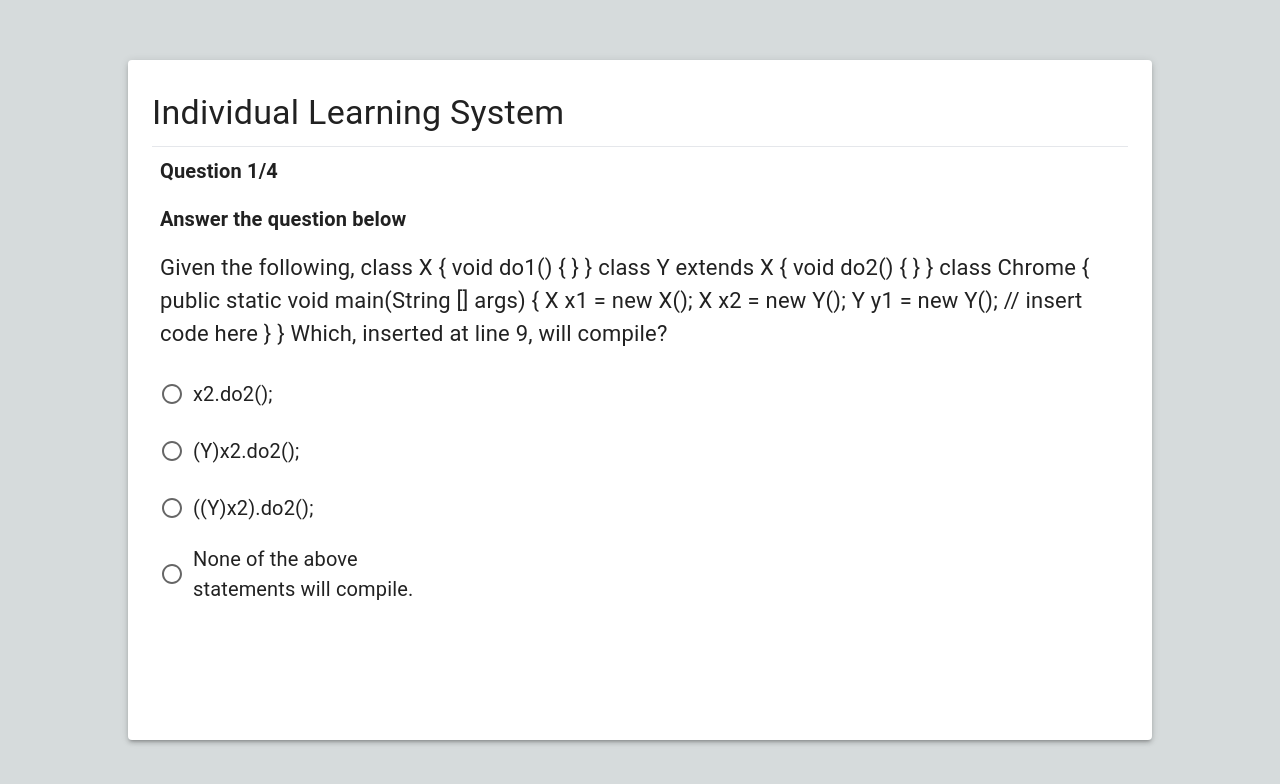
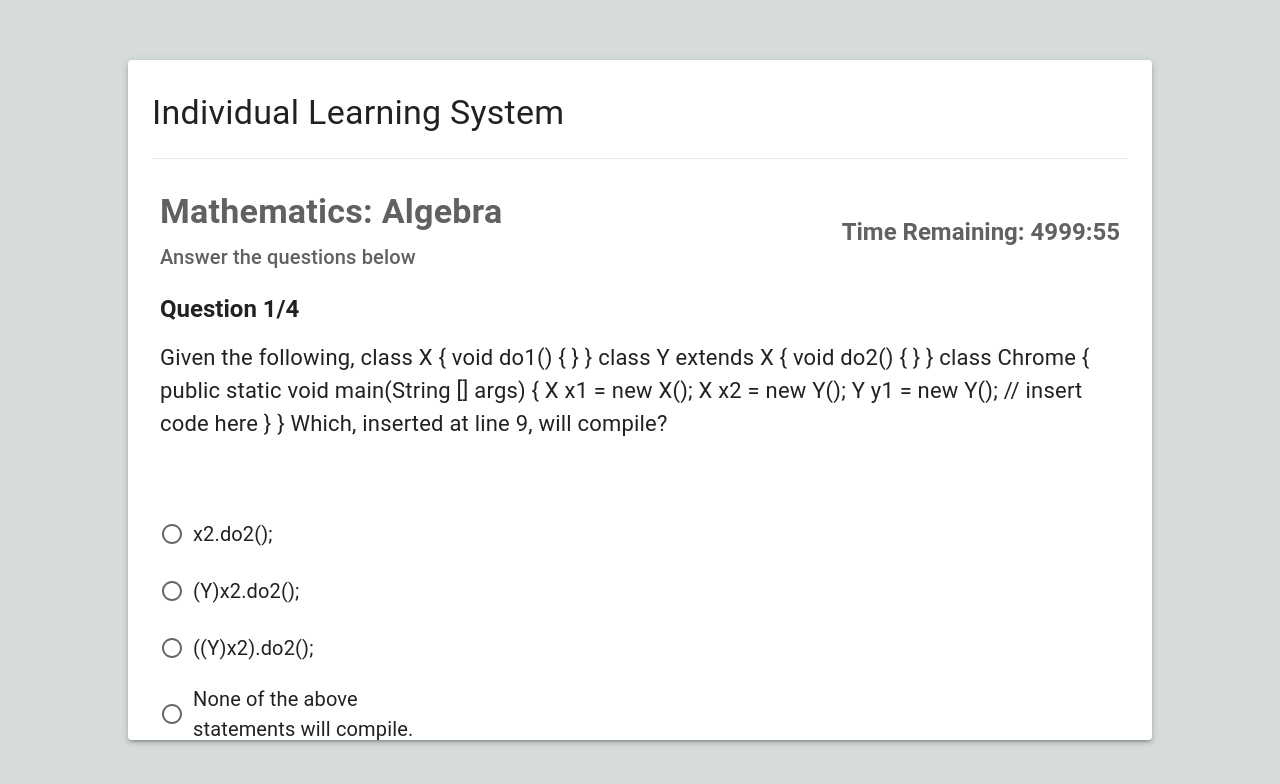
Before and after one commit to stephenBletsas/Ind_Learning_System, a Next.js app in the folder ind_learning_system/: page / in a window 1280 px wide. Shown: the top 784 px of the page. Built offline with nearby package versions, Linux system fonts and the light colour scheme.

Commit message:
Implemented timer

```diff
--- a/ind_learning_system/app/api/data/questionData.js
+++ b/ind_learning_system/app/api/data/questionData.js
@@ -15,7 +15,7 @@ const QuestionsData = [
         `,
         answers: ["x2.do2();", "(Y)x2.do2();", "((Y)x2).do2();", "None of the above statements will compile."],
         correctAnswerIndex: 2,
-        explanation: `Default Feedback`
+        explanation: "The answer `((Y)x2).do2();` will compile because `x2` is declared as type `X` but is actually an instance of `Y`. The cast `(Y)x2` converts `x2` to type `Y`, allowing access to `do2()` which is defined in `Y`."
     },
     {
         question: `Given:
@@ -36,7 +36,7 @@ const QuestionsData = [
     `,
         answers: ["fa fa", "fa la", "la la", "Compilation fails", "An exception is thrown at runtime"],
         correctAnswerIndex: 1,
-        explanation: `Default Feedback`
+        explanation: "The result `fa la` is correct because `sing()` is a static method. For `t.sing()`, it calls `Tenor.sing()`, returning \"fa\". For `s.sing()`, it calls `Singer.sing()` since static methods are not overridden but hidden, returning \"la\"."
     },
     {
         question: `Given:
--- /dev/null
+++ b/ind_learning_system/app/component/Feedback.js
@@ -0,0 +1,41 @@
+import React from "react";
+import { styled } from '@mui/material/styles';
+import Paper from '@mui/material/Paper';
+import Typography from '@mui/material/Typography';
+
+
+const FeedBox = styled(Paper)(({ theme, correct }) => ({
+    padding: theme.spacing(2),
+    ...(correct && { backgroundColor: theme.palette.success.light }),
+    ...(!correct && { backgroundColor: theme.palette.error.light }),
+    ...(!correct && { color: "white" }),
+	borderRadius: "16px",
+    marginLeft: theme.spacing(2),
+	marginRight: theme.spacing(2),
+	marginTop: "-12px",
+    width: '70%'
+}));
+
+const Title = styled('div')(({ theme }) => ({
+    ...theme.typography.h4,
+    padding: theme.spacing(1),
+    marginBottom: theme.spacing(2),
+    fontWeight: "bold",
+}));
+
+const Content = styled('div')(({ theme }) => ({
+    ...theme.typography.h5,
+    padding: theme.spacing(1),
+}));
+
+const FeedbackBox = ({ feedback, isCorrect }) => {
+    return (
+        <FeedBox correct={isCorrect}>
+            {isCorrect && <Title>Great Job!</Title>}
+            {!isCorrect && <Title>You'll get in next time!</Title>}
+			<Content>{feedback}</Content>
+		</FeedBox>
+    );
+}
+
+export default FeedbackBox;
--- /dev/null
+++ b/ind_learning_system/app/component/Header.js
@@ -0,0 +1,54 @@
+import React from "react";
+import { styled } from '@mui/material/styles';
+import Typography from '@mui/material/Typography';
+
+const HeaderContainer = styled('div')({
+	display: 'flex',
+	justifyContent: 'space-between',
+    alignItems: 'center',
+    marginTop: "24px"
+});
+
+const Typo = styled('div')(({ theme }) => ({
+    ...theme.typography.h6,
+    backgroundColor: theme.palette.background.paper,
+    padding: theme.spacing(1),
+    paddingTop: "0px",
+    color: theme.palette.secondary.dark
+}));
+
+const Title = styled('div')(({ theme }) => ({
+    ...theme.typography.h4,
+    backgroundColor: theme.palette.background.paper,
+    padding: theme.spacing(1),
+    fontWeight: "bold",
+    color: theme.palette.secondary.dark
+}));
+
+const Timer = styled('div')(({ theme }) => ({
+    ...theme.typography.h5,
+    backgroundColor: theme.palette.background.paper,
+    padding: theme.spacing(1),
+    fontWeight: "bold",
+    color: theme.palette.secondary.dark
+}));
+
+const Header = ({ timeRemaining }) => {
+    return (
+        <HeaderContainer>
+            <div>
+            <Title>
+                Mathematics: Algebra
+            </Title>
+            <Typo>
+                Answer the questions below
+            </Typo>
+            </div>
+            <Timer>
+				Time Remaining: {Math.floor(timeRemaining / 60)}:{('0' + timeRemaining % 60).slice(-2)}
+			</Timer>
+        </HeaderContainer>
+    );
+}
+
+export default Header;
--- a/ind_learning_system/app/component/Question.js
+++ b/ind_learning_system/app/component/Question.js
@@ -2,10 +2,11 @@ import React from "react";
 import { styled } from '@mui/material/styles';
 
 const DivIndex = styled('div')(({ theme }) => ({
-    ...theme.typography.h6,
+    ...theme.typography.h5,
     backgroundColor: theme.palette.background.paper,
     padding: theme.spacing(1),
     fontWeight: "bold",
+    paddingTop: "12px"
 }));
 
 const QuestionBody = styled('div')(({ theme }) => ({
@@ -13,23 +14,24 @@ const QuestionBody = styled('div')(({ theme }) => ({
     backgroundColor: theme.palette.background.paper,
     padding: theme.spacing(1),
     fontSize: "22px",
-    marginBottom: "0px",
+    marginBottom: "50px",
     overflowX: "auto",
     overflowY: "hidden",
     marginTop: "0px"
 }));
 
+const QuestionContainer = styled('div')(({ theme }) => ({
+    // marginTop: "24px"
+}));
+
 const Question = ({ questionIndex, questionsLength, question }) => {
     return (
-        <div>
+        <QuestionContainer>
             <DivIndex>
                 {`Question ${questionIndex}/${questionsLength}`}{" "}
             </DivIndex>
-            <DivIndex>
-                Answer the question below
-            </DivIndex>
             <QuestionBody>{question}</QuestionBody>
-        </div>
+        </QuestionContainer>
     );
 }
 
--- a/ind_learning_system/app/page.js
+++ b/ind_learning_system/app/page.js
@@ -1,10 +1,11 @@
 'use client';
 
 import React, { useState, useEffect } from "react";
+import { useRef } from 'react';
 import Paper from '@mui/material/Paper';
 import Button from '@mui/material/Button';
 import { createTheme, ThemeProvider, styled } from '@mui/material/styles';
-import { grey, lightGreen } from '@mui/material/colors';
+import { grey, lightGreen, blue } from '@mui/material/colors';
 import Typography from '@mui/material/Typography';
 
 import get_questions from "./api/get_questions";
@@ -12,13 +13,17 @@ import submit_questions from "./api/submit_questions";
 import Question from "./component/Question";
 import Answer from "./component/Answer";
 import Result from "./component/Result";
+import FeedbackBox from "./component/Feedback";
+import Header from "./component/Header";
+
+const STARTING_TIME = 300000;
 
 const theme = createTheme({
     palette: {
         primary: {
-            light: lightGreen[200],
-            main: lightGreen[400],
-            dark: lightGreen[600],
+            light: blue[300],
+            main: blue[500],
+            dark: blue[700],
             contrastText: "#fff"
         },
         secondary: {
@@ -52,18 +57,12 @@ const ContentContainer = styled('div')({
     flexGrow: 1,
 });
 
-const FeedbackBox = styled(Paper)(({ theme }) => ({
-    padding: theme.spacing(2),
-    backgroundColor: grey[200],
-    marginLeft: theme.spacing(2),
-	marginRight: theme.spacing(2),
-    width: '70%'
-}));
-
 const NextButton = styled(Button)(({ theme }) => ({
 	margin: theme.spacing(),
+	borderRadius: "16px",
 	fontSize: "18px",
     marginTop: "20px",
+	padding: "14px 64px",
     position: "absolute",
     right: "30px",
 	bottom: "30px"
@@ -71,8 +70,10 @@ const NextButton = styled(Button)(({ theme }) => ({
 
 const SubmitButton = styled(Button)(({ theme }) => ({
 	margin: theme.spacing(),
+	borderRadius: "16px",
 	fontSize: "18px",
     marginTop: "20px",
+	padding: "14px 64px",
     position: "absolute",
     right: "30px",
 	bottom: "30px"
@@ -94,6 +95,9 @@ export default function Home() {
 	const [selectedAnswer, setSelectedAnswer] = useState(null);
     const [isSubmitted, setIsSubmitted] = useState(false);
     const [feedback, setFeedback] = useState(null);
+	const [timeRemaining, setTimeRemaining] = useState(STARTING_TIME); // e.g., 5 minutes
+	const [timerExpired, setTimerExpired] = useState(false);
+	const timerRef = useRef(null);
 
 	useEffect(() => {
 		get_questions().then(value => {
@@ -101,6 +105,20 @@ export default function Home() {
 		  setQuestions(value);
 		});
 	}, []);
+
+	useEffect(() => {
+		if (timeRemaining > 0) {
+			console.log(timeRemaining)
+			timerRef.current = setInterval(() => {
+				setTimeRemaining(prev => prev - 1);
+		  	}, 1000);
+
+		  	return () => clearInterval(timerRef.current);
+		} else {
+		  	setTimerExpired(true);
+		  	onSubmitClick();
+		}
+	}, [timeRemaining]);
 
 	const onAnswerSelected = answerId => {
 		setSelectedAnswer(answerId);
@@ -117,7 +135,7 @@ export default function Home() {
             return newAnswers;
         });
 
-        setFeedback(isCorrect ? `Correct! ${explanation}` : `Incorrect. ${explanation}`);
+        setFeedback(explanation);
         setIsSubmitted(true);
 	}
 
@@ -136,6 +154,9 @@ export default function Home() {
     };
 
 	const onSubmitClick = async () => {
+		// Clear the timer
+		clearInterval(timerRef.current);
+
 		const current_questions = questions;
 		const current_questionAnswers = questionAnswers;
 
@@ -152,19 +173,25 @@ export default function Home() {
 	const onTryAgainPressed = async () => {
         // Reset state
         setQuestions([]);
+		setResult(null);
         setQuestionAnswers([]);
         setCurrentQuestion(0);
-        setResult(null);
+		setSelectedAnswer(null);
+		setIsSubmitted(false);
+		setFeedback(null);
 
         get_questions().then(value => {
 			setQuestions(value);
 		});
+
+		setTimeRemaining(STARTING_TIME);
     };
 
 	const questionsLoaded = () => questions.length > 0;
     const getCurrentQuestion = () => questions[currentQuestion].question;
     const getCurrentAnswers = () => questions[currentQuestion].answers;
     const isAnswerSelected = answerIndex => selectedAnswer === answerIndex;
+	const isAnswerCorrect = () => isSubmitted && selectedAnswer === questions[currentQuestion].correctAnswerIndex;
     const shouldShowSubmit = () =>
         currentQuestion === questions.length - 1 &&
 		questionAnswers[questions.length - 1] !== undefined;
@@ -175,10 +202,11 @@ export default function Home() {
 	return (
 		<ThemeProvider theme={theme}>
 			<MainPaper elevation={3} square={false}>
-				<Typography variant="h4" gutterBottom>
+				<Typography variant="h4" gutterBottom marginBottom={"24px"}>
 					Individual Learning System
 				</Typography>
 				<hr key={"horizontalLine"} width={"100%"} />
+				<Header timeRemaining={timeRemaining} />
 				{questionsLoaded() && result == null ? (
 						<ContentContainer>
 							<div key={getCurrentQuestion()}>
@@ -204,9 +232,7 @@ export default function Home() {
 									))}
 								</div>
 								{isSubmitted && (
-									<FeedbackBox>
-										<Typography variant="body1">{feedback}</Typography>
-									</FeedbackBox>
+									<FeedbackBox feedback={feedback} isCorrect={isAnswerCorrect()}/>
 								)}
 							</div>
 
```
